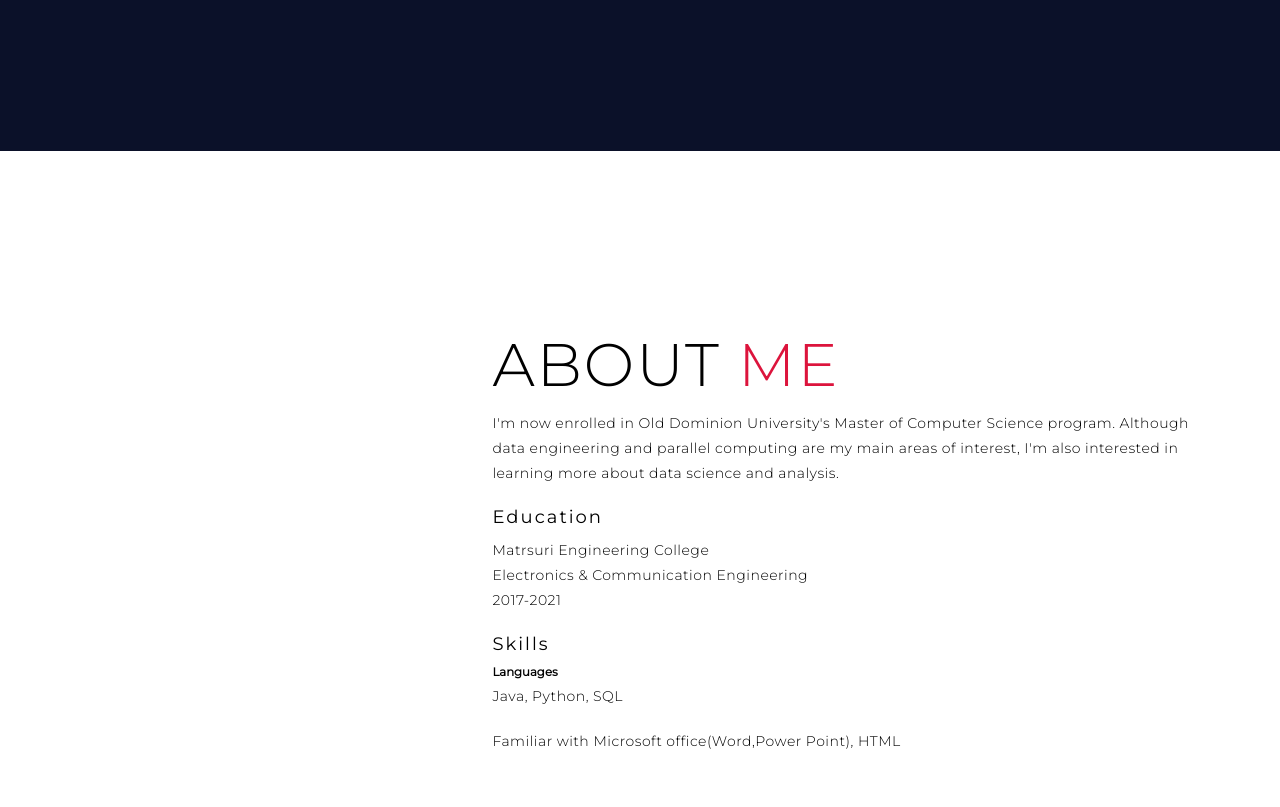
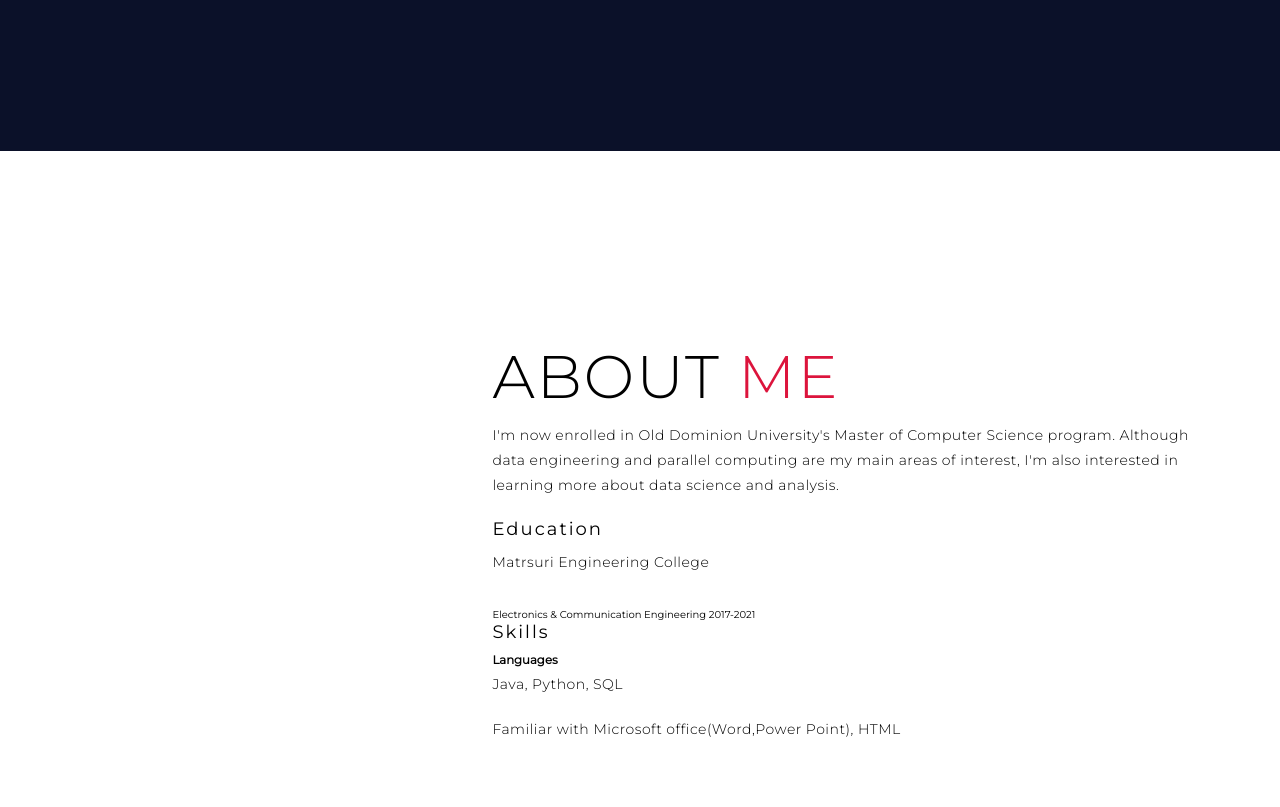
Before and after one commit to harshithachowlapally/harshitha_chowlapally, a plain HTML site: page index1.html in a window 1280 px wide. Shown: the part 649-1456 px from the top of the page. Drawn offline with Linux system fonts and the light colour scheme; a script that the page names is missing.

Commit message:
Update index1.html

```diff
--- a/index1.html
+++ b/index1.html
@@ -62,9 +62,9 @@
         <h1 class="section-title">ABOUT <span>ME</span></h1>
         <p>I'm now enrolled in Old Dominion University's Master of Computer Science program. Although data engineering and parallel computing are my main areas of interest, I'm also interested in learning more about data science and analysis.</p>
         <h2>Education</h2>
-        <p>Matrsuri Engineering College
-            <br>Electronics & Communication Engineering</br>
-            2017-2021</p>
+        <p>Matrsuri Engineering College</P>
+            <br> Electronics & Communication Engineering
+            2017-2021 </br>
 		<h2>Skills</h2>
 		<h3>Languages</h3>
 		<p>Java, Python, SQL</P>
```
